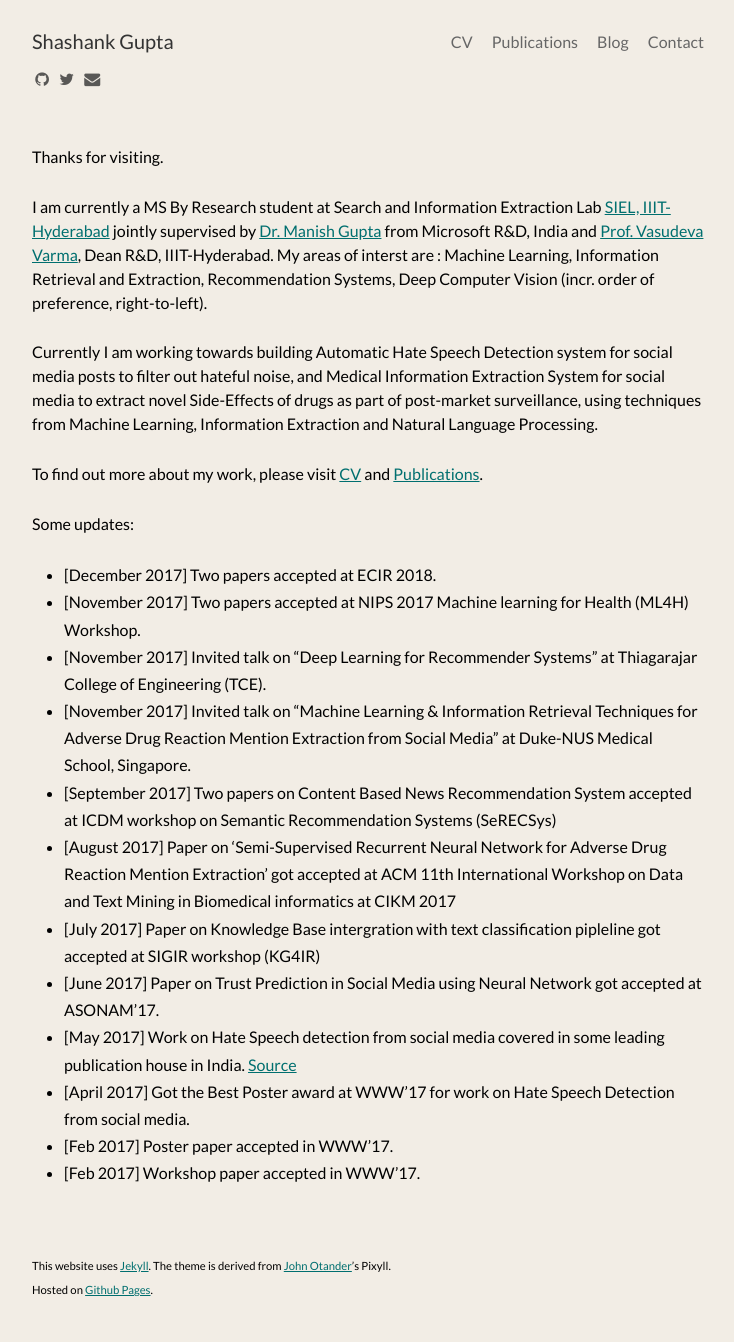
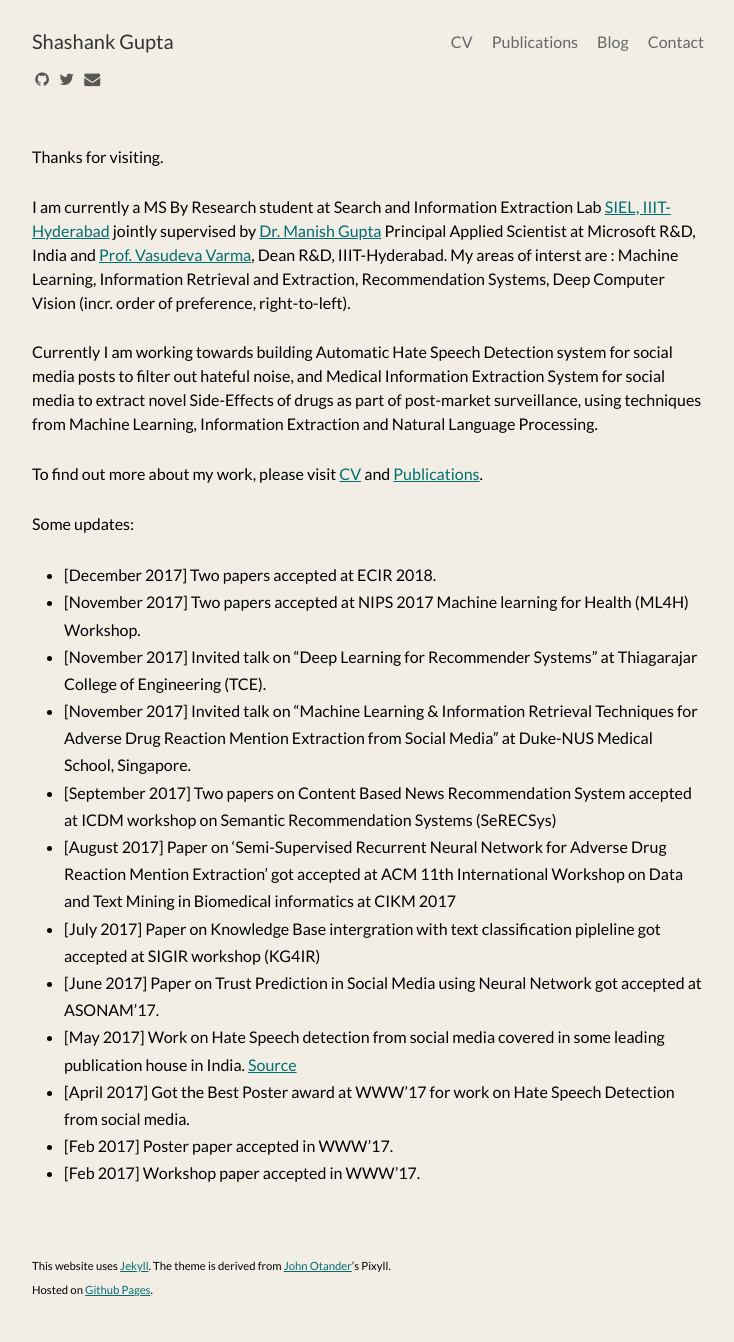
Before and after one commit to shashankg7/shashankg7.github.io, a Jekyll site: the page built from index.md, in a window 1280 px wide. Shown: the whole page, without its empty margins (272-1006 px from the left). Built offline with Jekyll 4.4.1, drawn with Linux system fonts in a browser that asks for light colours; nearby versions of some CDN libraries.

Commit message:
Update index.md

```diff
--- a/index.md
+++ b/index.md
@@ -5,7 +5,7 @@
 
 Thanks for visiting.
 
-I am currently a MS By Research student at Search and Information Extraction Lab [SIEL, IIIT-Hyderabad](search.iiit.ac.in) jointly supervised by [Dr. Manish Gupta](https://www.microsoft.com/en-us/research/people/gmanish/?from=http%3A%2F%2Fresearch.microsoft.com%2Fen-us%2Fpeople%2Fgmanish%2F#) from Microsoft R&D, India and [Prof. Vasudeva Varma](https://faculty.iiit.ac.in/~vv/Home.html), Dean R&D, IIIT-Hyderabad. My areas of interst are : Machine Learning, Information Retrieval and Extraction, Recommendation Systems, Deep Computer Vision (incr. order of preference, right-to-left).
+I am currently a MS By Research student at Search and Information Extraction Lab [SIEL, IIIT-Hyderabad](search.iiit.ac.in) jointly supervised by [Dr. Manish Gupta](https://www.microsoft.com/en-us/research/people/gmanish/?from=http%3A%2F%2Fresearch.microsoft.com%2Fen-us%2Fpeople%2Fgmanish%2F#) Principal Applied Scientist at Microsoft R&D, India and [Prof. Vasudeva Varma](https://faculty.iiit.ac.in/~vv/Home.html), Dean R&D, IIIT-Hyderabad. My areas of interst are : Machine Learning, Information Retrieval and Extraction, Recommendation Systems, Deep Computer Vision (incr. order of preference, right-to-left).
 
 Currently I am working towards building Automatic Hate Speech Detection system for social media posts to filter out hateful noise, and Medical Information Extraction System for social media to extract novel Side-Effects of drugs as part of post-market surveillance, using techniques from Machine Learning, Information Extraction and Natural Language Processing.
 
```
